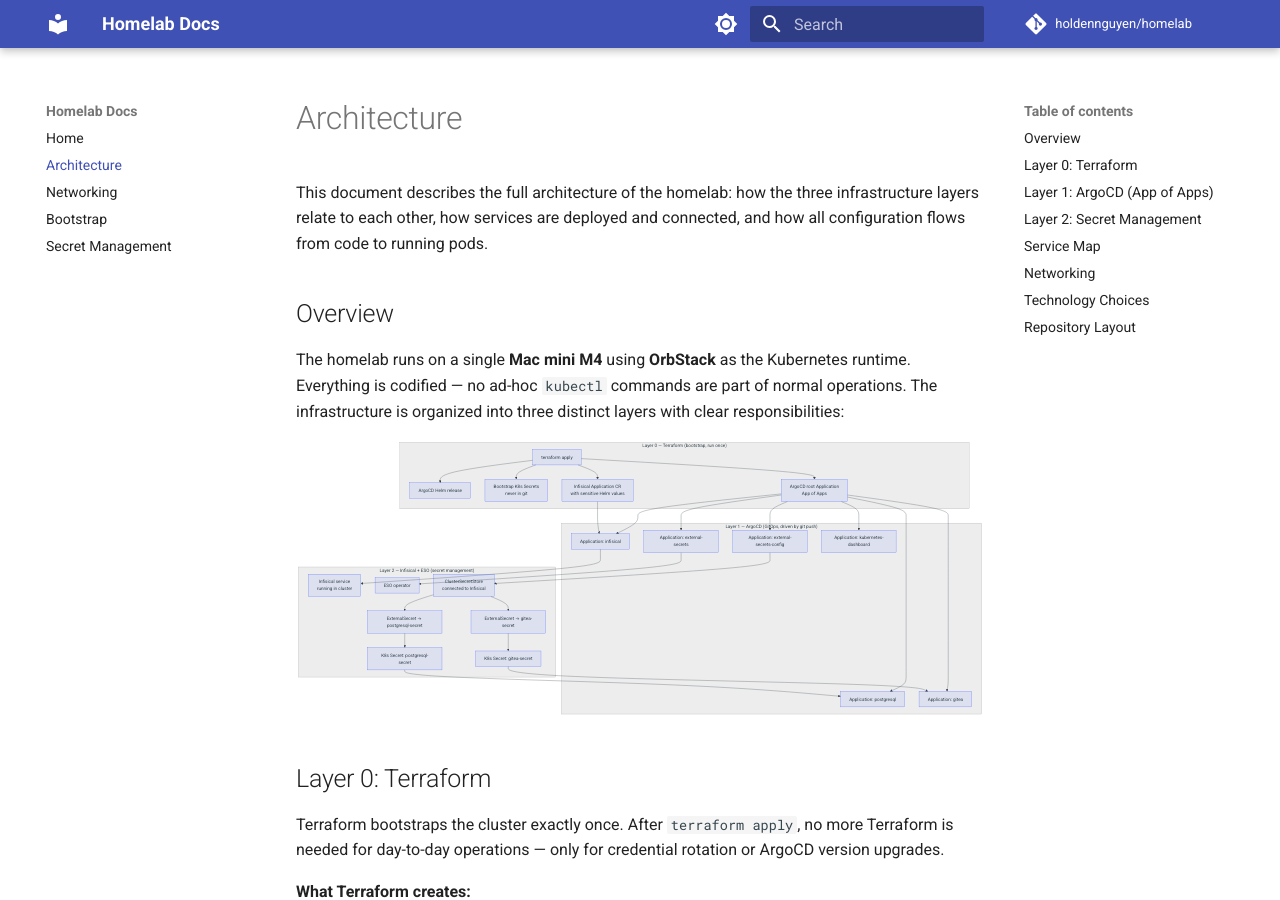
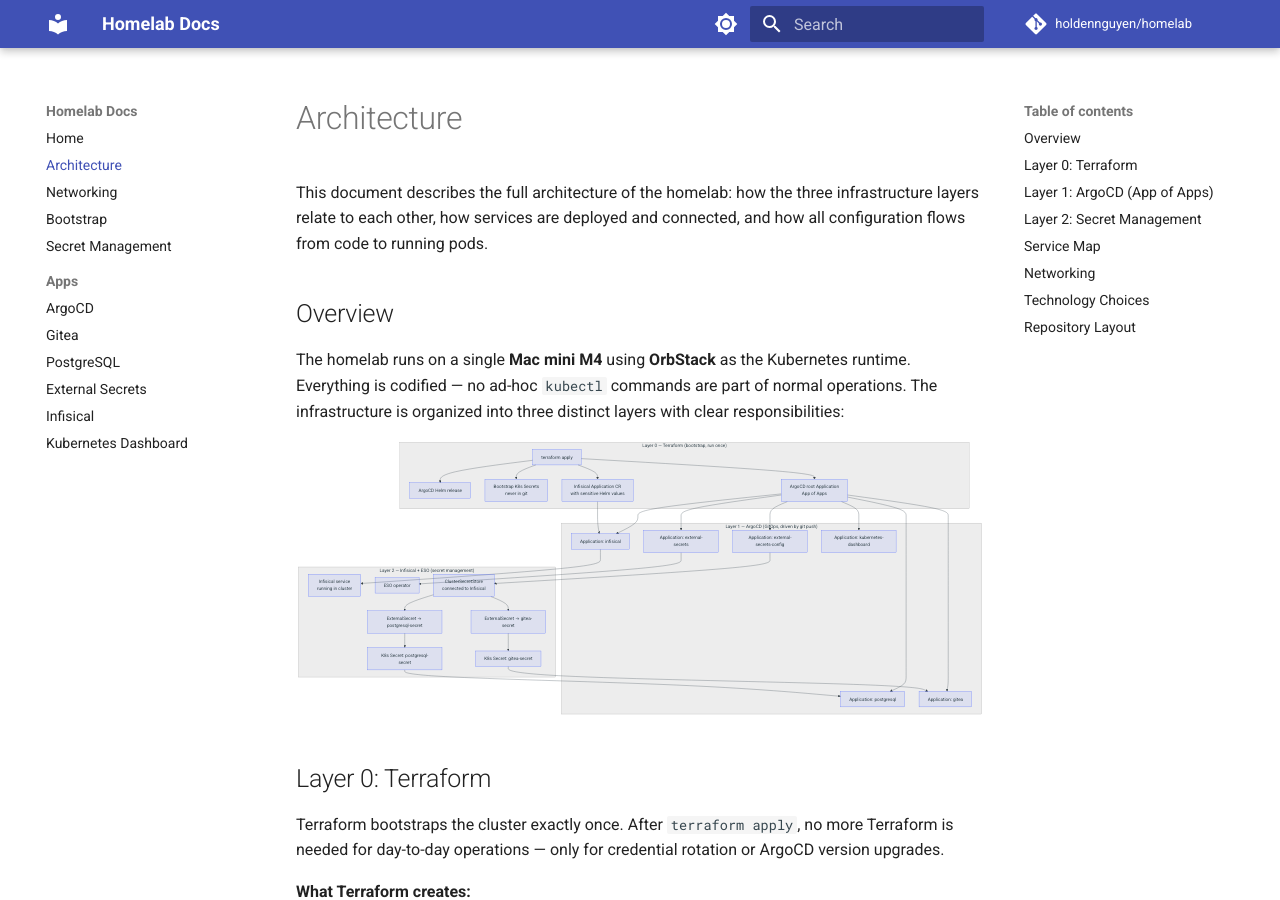
Before and after one commit to haingth77/homelab, an MkDocs documentation site: the page built from docs/architecture.md, in a window 1280 px wide and 900 px high. Built offline with MkDocs 1.6.1 and Material for MkDocs 9.7.7, drawn with Linux system fonts in a browser that asks for light colours; comment, search, counter and statistics services are not loaded.

Commit message:
add k8s app READMEs to docs site
Symlink all 6 app READMEs (ArgoCD, Gitea, PostgreSQL, External
Secrets, Infisical, Kubernetes Dashboard) into docs/ and add them
under an Apps nav section. Update workflow paths trigger to rebuild
when app READMEs or root README change.

Co-authored-by: Cursor <cursoragent@cursor.com>

```diff
--- a/mkdocs.yml
+++ b/mkdocs.yml
@@ -38,3 +38,10 @@ nav:
   - Networking: networking.md
   - Bootstrap: bootstrap.md
   - Secret Management: secret-management.md
+  - Apps:
+      - ArgoCD: argocd.md
+      - Gitea: gitea.md
+      - PostgreSQL: postgresql.md
+      - External Secrets: external-secrets.md
+      - Infisical: infisical.md
+      - Kubernetes Dashboard: kubernetes-dashboard.md
```
Also changed, not shown: docs/argocd.md (added, +1 -0 lines), docs/external-secrets.md (added, +1 -0 lines), docs/gitea.md (added, +1 -0 lines), docs/infisical.md (added, +1 -0 lines), docs/kubernetes-dashboard.md (added, +1 -0 lines), docs/postgresql.md (added, +1 -0 lines), 1 other file.
